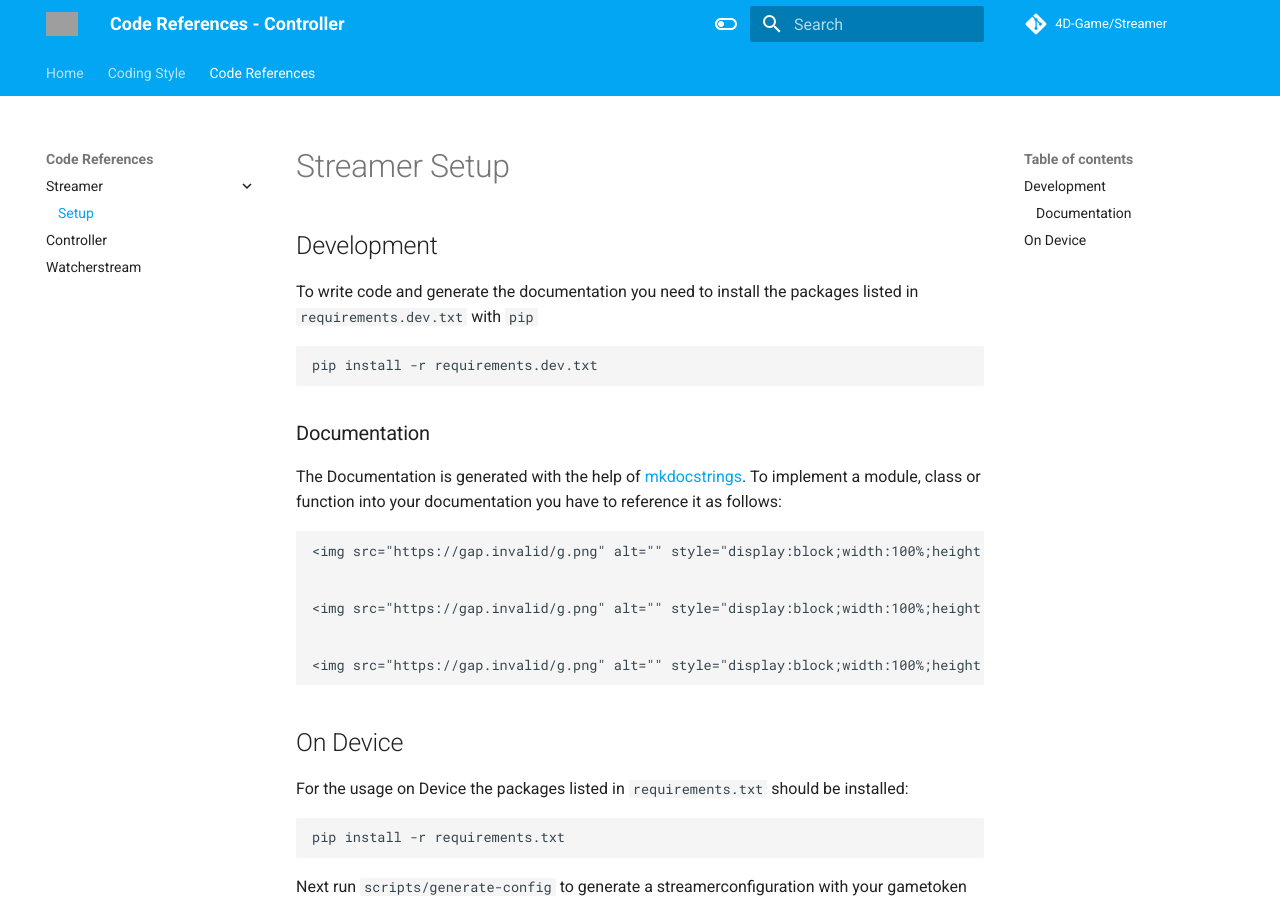
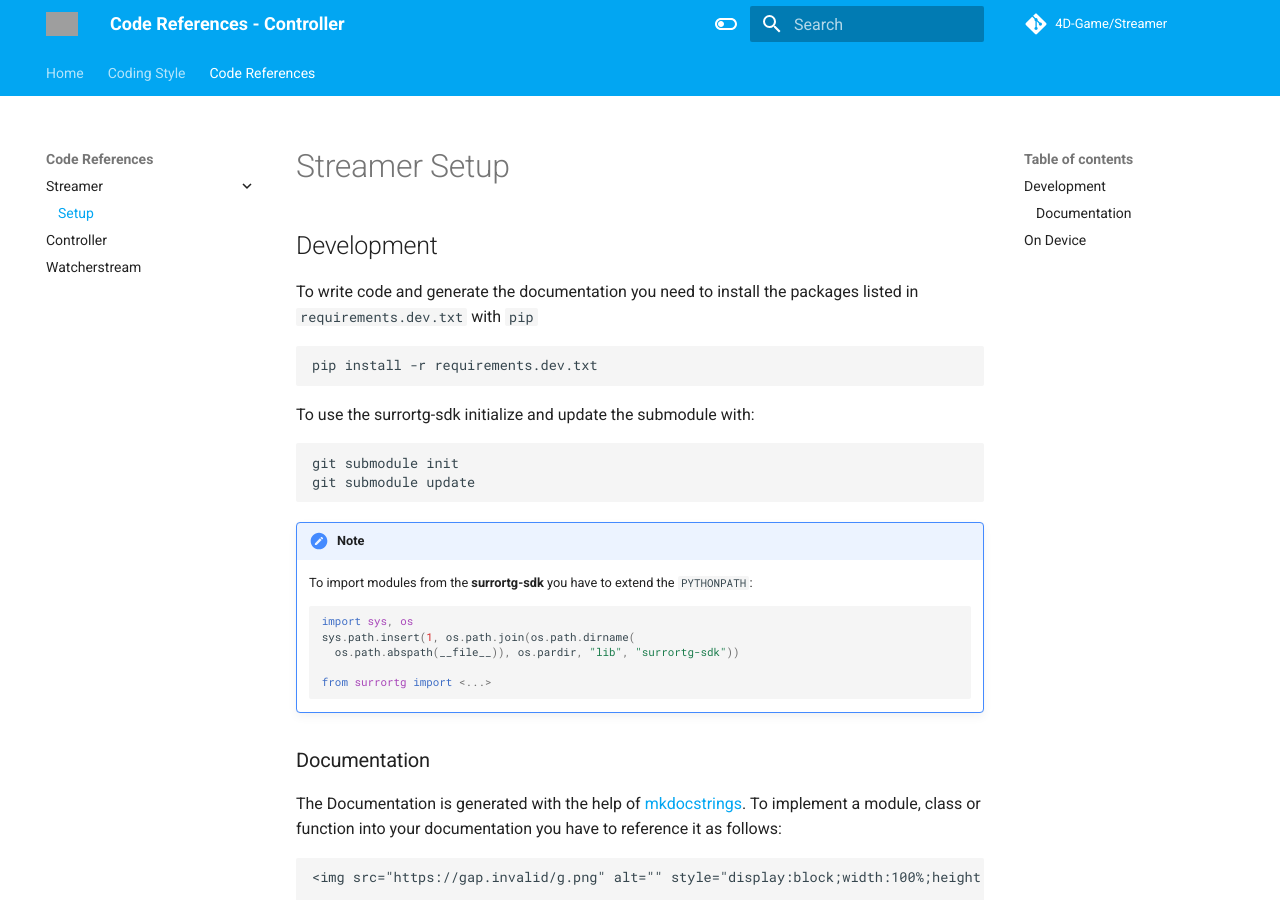
Before and after one commit to 4D-Game/CrazyComet, an MkDocs documentation site: the page built from docs/index.md, in a window 1280 px wide and 900 px high. Built offline with MkDocs 1.6.1 and Material for MkDocs 9.7.7, drawn with Linux system fonts in a browser that asks for light colours; comment, search, counter and statistics services are not loaded; grey boxes are pictures that could not be loaded.

Commit message:
ADD surrortg setup guide

````diff
--- a/docs/index.md
+++ b/docs/index.md
@@ -7,6 +7,24 @@ To write code and generate the documentation you need to install the packages li
 ```bash
 pip install -r requirements.dev.txt
 ```
+
+To use the surrortg-sdk initialize and update the submodule with:
+
+```bash
+git submodule init
+git submodule update
+```
+
+!!! Note
+    To import modules from the **surrortg-sdk** you have to extend the `PYTHONPATH`:
+
+    ```python
+    import sys, os
+    sys.path.insert(1, os.path.join(os.path.dirname(
+      os.path.abspath(__file__)), os.pardir, "lib", "surrortg-sdk"))
+
+    from surrortg import <...>
+    ```
 
 ### Documentation
 
````
